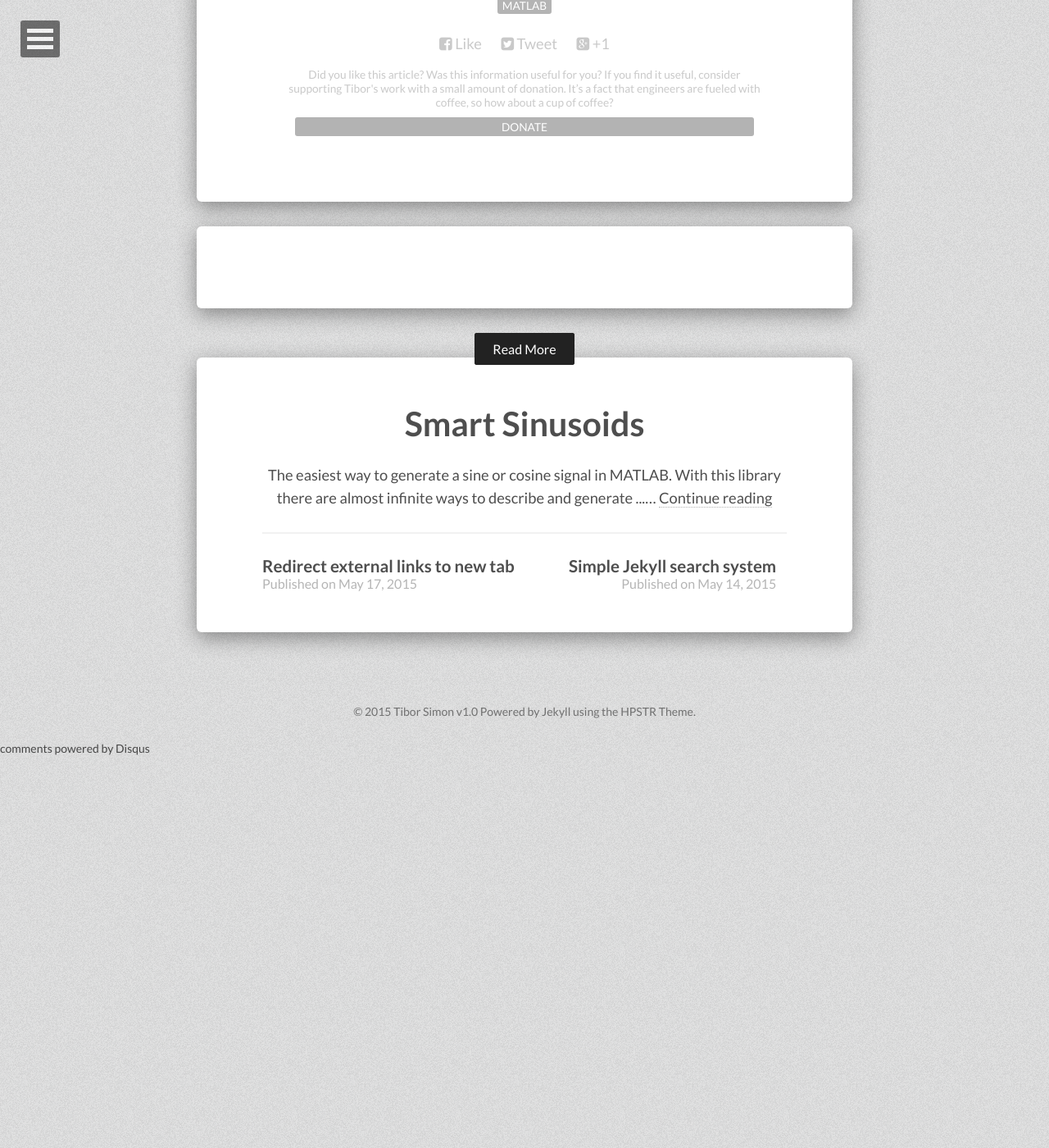
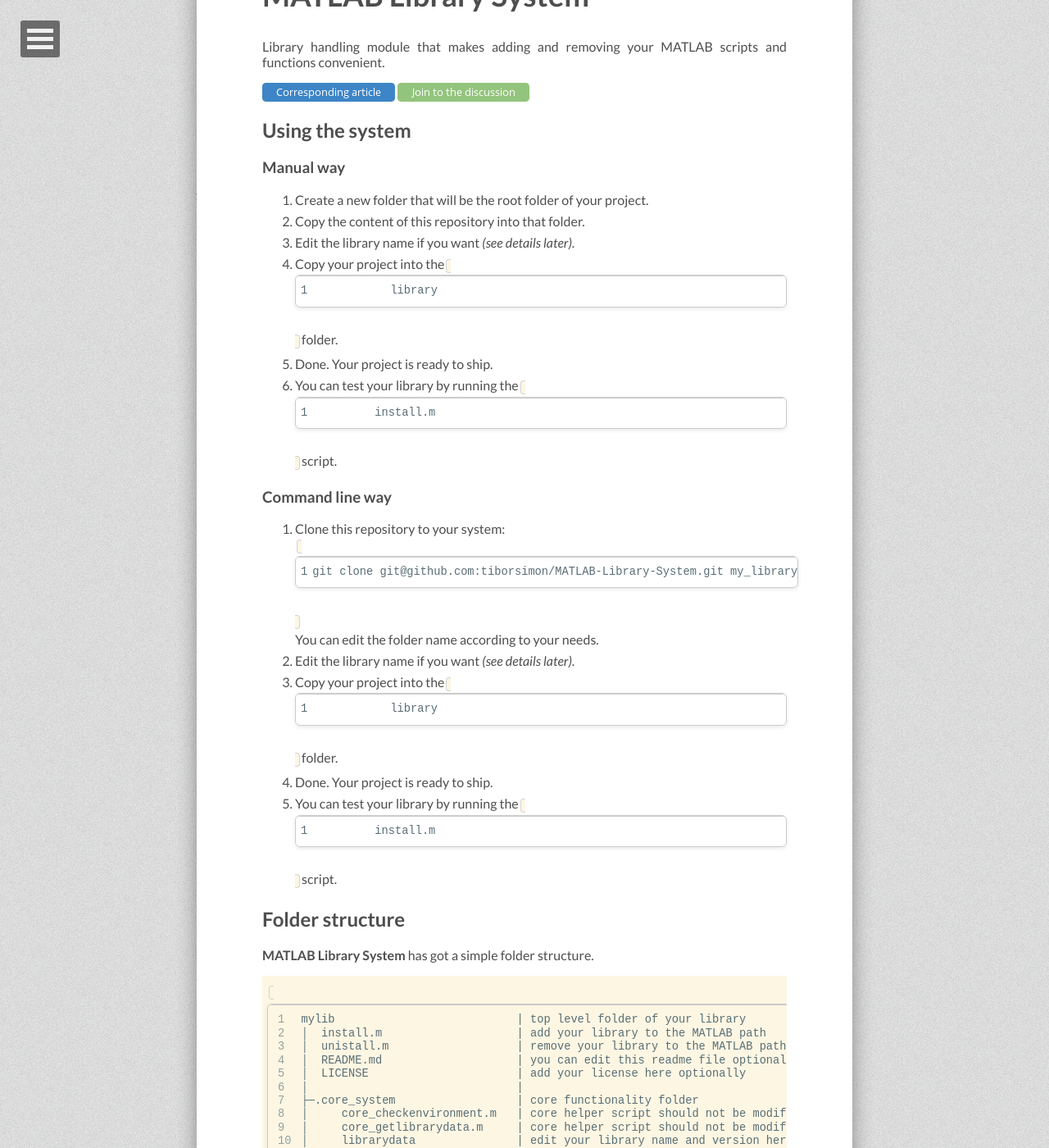
Before and after one commit to tiborsimon/tiborsimon.github.io, a Jekyll site: the page built from _posts/2015-06-02-matlab-library-system.md, in a window 1280 px wide and 1400 px high, scrolled down 460 px. Shown: the whole window at 82% size. Built offline with Jekyll 4.4.1, drawn with Linux system fonts in a browser that asks for light colours; nearby versions of some CDN libraries; comment, search, counter and statistics services are not loaded; before the commit the page ends 1381 px from its top, so only the background shows below that; some of the changed text lies outside the part shown.

Commit message:
Article update

````diff
--- a/_posts/2015-06-02-matlab-library-system.md
+++ b/_posts/2015-06-02-matlab-library-system.md
@@ -12,3 +12,76 @@
 Have you ever became angry due to the path handling in MATLAB. If you do, this project could be interesting for you.
 
 {% include repo_and_release.html %}
+
+# MATLAB Library System
+
+Library handling module that makes adding and removing your MATLAB scripts and functions convenient.
+
+ <a href="http://tiborsimon.github.io/programming/matlab-library-system/" target="_blank"><img src="http://tiborsimon.github.io/images/core/corresponding-article.png" /></a>   <a href="http://tiborsimon.github.io/programming/matlab-library-system/#discussion" target="_blank"><img src="http://tiborsimon.github.io/images/core/join-to-the-discussion.png" /></a>
+
+## Using the system
+
+### Manual way
+
+1. Create a new folder that will be the root folder of your project.
+1. Copy the content of this repository into that folder.
+1. Edit the library name if you want _(see details later)_.
+1. Copy your project into the `library` folder.
+1. Done. Your project is ready to ship.
+1. You can test your library by running the `install.m` script.
+
+### Command line way
+
+1. Clone this repository to your system:<br />
+   `git clone git@github.com:tiborsimon/MATLAB-Library-System.git my_library`<br />
+   You can edit the folder name according to your needs.
+1. Edit the library name if you want _(see details later)_.
+1. Copy your project into the `library` folder.
+1. Done. Your project is ready to ship.
+1. You can test your library by running the `install.m` script.
+
+## Folder structure
+
+__MATLAB Library System__ has got a simple folder structure.
+
+```
+mylib                           | top level folder of your library
+│  install.m                    | add your library to the MATLAB path
+│  unistall.m                   | remove your library to the MATLAB path
+│  README.md                    | you can edit this readme file optionally
+│  LICENSE                      | add your license here optionally
+│                               |
+├─.core_system                  | core functionality folder
+│     core_checkenvironment.m   | core helper script should not be modified
+│     core_getlibrarydata.m     | core helper script should not be modified
+│     librarydata               | edit your library name and version here
+│                               |
+└─library                       | all your code goes here
+      mylib_dummytest.m         | dummy deletable function for installation testing
+```
+
+## Changing the library's name and version
+
+If you want to modify your library's name and version, you can edit the `mylib/.core_system/librarydata` file according to your needs. The first row contains the library name and the second row contains the library version.
+
+The default `librarydata` file looks like this:
+
+```
+My Library
+v1.0
+```
+
+By modifying this file, the installer and uninstaller script will print the new name and version implicitly.
+
+```
+>> install
+
+My Library v1.0 has been successfully installed on your system!
+```
+
+
+## Possible use case
+
+You can put your every project into a __MATLAB Library System__ so you can manage them separately by installing or uninstalling them on demand. You can ship your projects to others in a nice and isolated way too. No more hassle with the MATLAB path. Your customer just runs the install script and your project is ready to use.
+
+_Less friction in the customer side equals happier customers :)_
````
